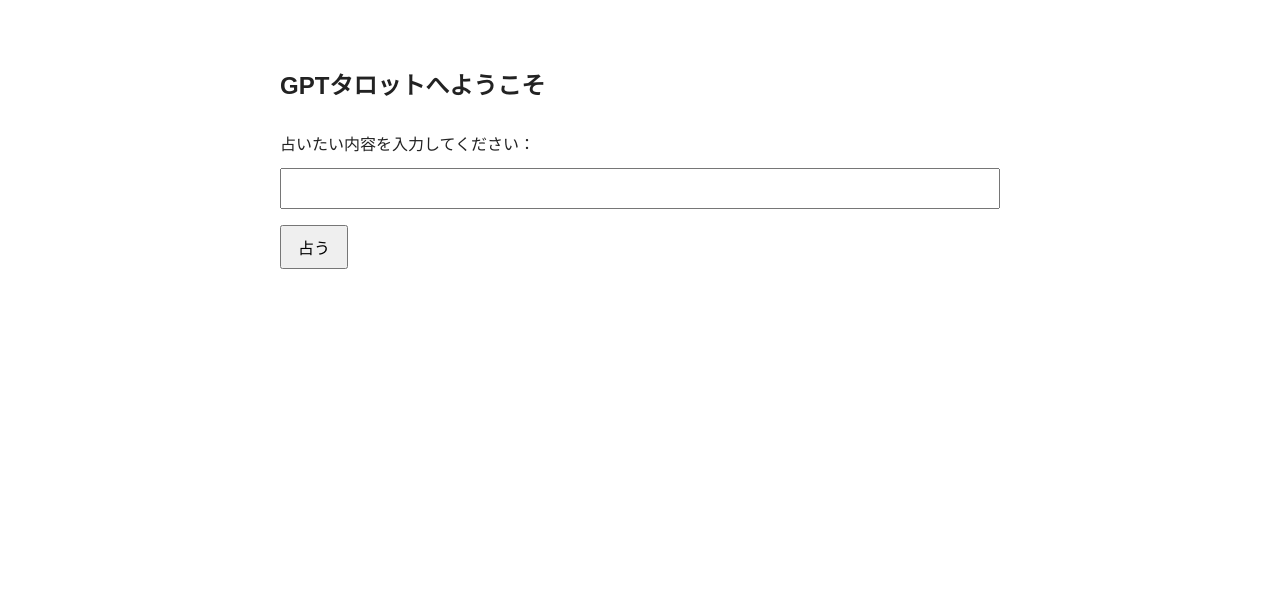
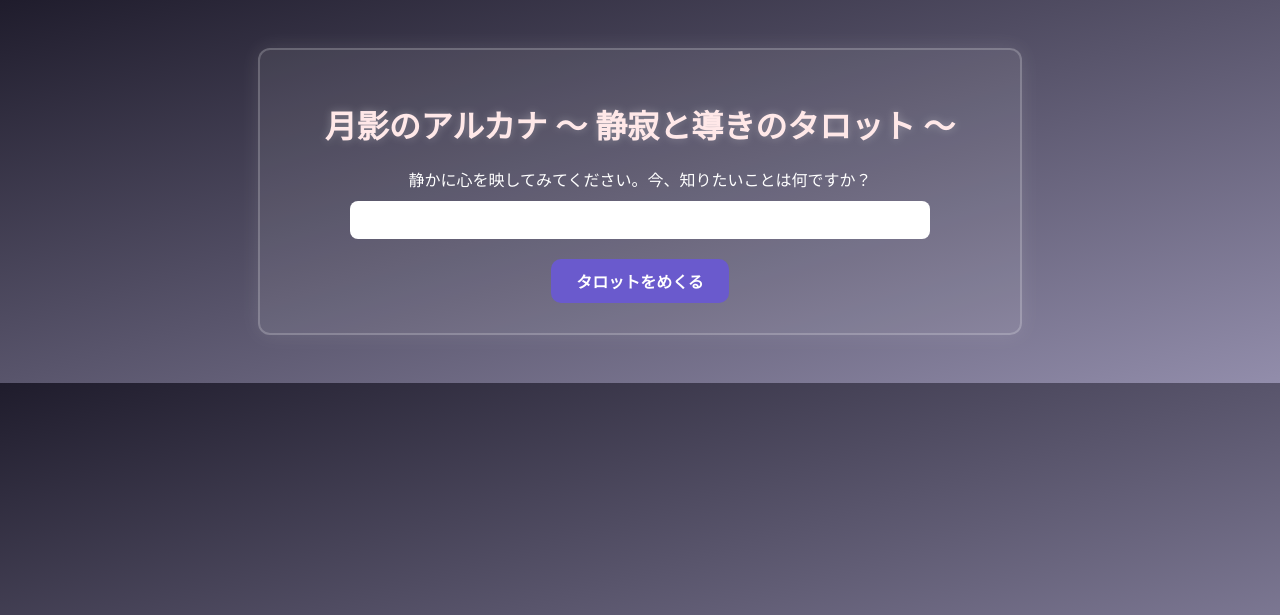
Before and after one commit to mary3711/gpt-tarot-bot, a Flask app: page / in a window 1280 px wide. Shown: the top 615 px of the page. Run offline with Flask 3, Linux system fonts and the light colour scheme.

Commit message:
Update index.html

```diff
--- a/templates/index.html
+++ b/templates/index.html
@@ -2,85 +2,79 @@
 <html lang="ja">
 <head>
     <meta charset="UTF-8">
-  <meta name="viewport" content="width=device-width, initial-scale=1.0">
-  <title>GPTタロットボット</title>
+    <title>月影のアルカナ</title>
     <style>
         body {
-      font-family: "Yu Gothic", "Hiragino Kaku Gothic ProN", sans-serif;
-      max-width: 720px;
-      margin: 2em auto;
-      padding: 1em;
-      line-height: 1.8;
-      font-size: 16px;
-      color: #222;
-      background: #fff;
+            background: linear-gradient(to bottom right, #1f1c2c, #928dab);
+            color: #f5f5f5;
+            font-family: 'Hiragino Mincho ProN', serif;
+            padding: 40px;
+            text-align: center;
         }
-
+        .container {
+            background-color: rgba(255, 255, 255, 0.08);
+            border: 2px solid rgba(255, 255, 255, 0.2);
+            border-radius: 12px;
+            padding: 30px;
+            max-width: 700px;
+            margin: auto;
+            box-shadow: 0 0 20px rgba(255, 255, 255, 0.1);
+        }
         h1 {
-      font-size: 1.5em;
-      margin-bottom: 1em;
+            font-size: 2em;
+            margin-bottom: 20px;
+            color: #ffe8e8;
+            text-shadow: 0 0 8px rgba(255, 255, 255, 0.3);
         }
-
-    form {
-      margin-bottom: 2em;
+        label, input, button {
+            font-size: 1em;
+            margin-top: 10px;
+            color: #fff;
         }
-
-    label {
-      display: block;
-      margin-bottom: 0.5em;
+        input[type="text"] {
+            width: 80%;
+            padding: 10px;
+            border-radius: 8px;
+            border: none;
+            margin-top: 10px;
         }
-
-    input[type="text"] {
-      width: 100%;
-      padding: 0.6em;
-      font-size: 1em;
-      box-sizing: border-box;
+        button {
+            margin-top: 20px;
+            padding: 10px 25px;
+            border: none;
+            border-radius: 10px;
+            background-color: #6a5acd;
+            color: white;
+            cursor: pointer;
+            font-weight: bold;
         }
-
-    button {
-      padding: 0.5em 1em;
-      font-size: 1em;
-      margin-top: 1em;
-      cursor: pointer;
-    }
-
-    h2 {
-      margin-top: 2em;
-      font-size: 1.2em;
-      border-bottom: 1px solid #ccc;
-      padding-bottom: 0.3em;
-    }
-
         .result {
-      white-space: pre-wrap;
-      margin-top: 1em;
-    }
-
-    @media (max-width: 600px) {
-      body {
-        padding: 1em 1em;
-        font-size: 15px;
-      }
-
-      h1 {
-        font-size: 1.3em;
-      }
+            margin-top: 30px;
+            font-size: 1.1em;
+            line-height: 1.7em;
+            text-align: left;
+            padding: 20px;
+            background-color: rgba(255, 255, 255, 0.08);
+            border-left: 6px solid #dda0dd;
+            border-radius: 8px;
         }
     </style>
 </head>
 <body>
-  <h1>GPTタロットへようこそ</h1>
-
+    <div class="container">
+        <h1>月影のアルカナ 〜 静寂と導きのタロット 〜</h1>
         <form method="POST">
-    <label for="question">占いたい内容を入力してください：</label>
-    <input type="text" name="question" id="question" required>
-    <br>
-    <button type="submit">占う</button>
+            <label for="question">静かに心を映してみてください。今、知りたいことは何ですか？</label><br>
+            <input type="text" id="question" name="question" required><br>
+            <button type="submit">タロットをめくる</button>
         </form>
 
         {% if reply %}
-    <h2>結果：</h2>
-    <div class="result">{{ reply|safe }}</div>
+        <div class="result">
+            <strong>星のささやき：</strong><br><br>
+            {{ reply|safe }}
+        </div>
         {% endif %}
+    </div>
 </body>
 </html>
```
Lines whose indentation alone changed are shown as unchanged.
